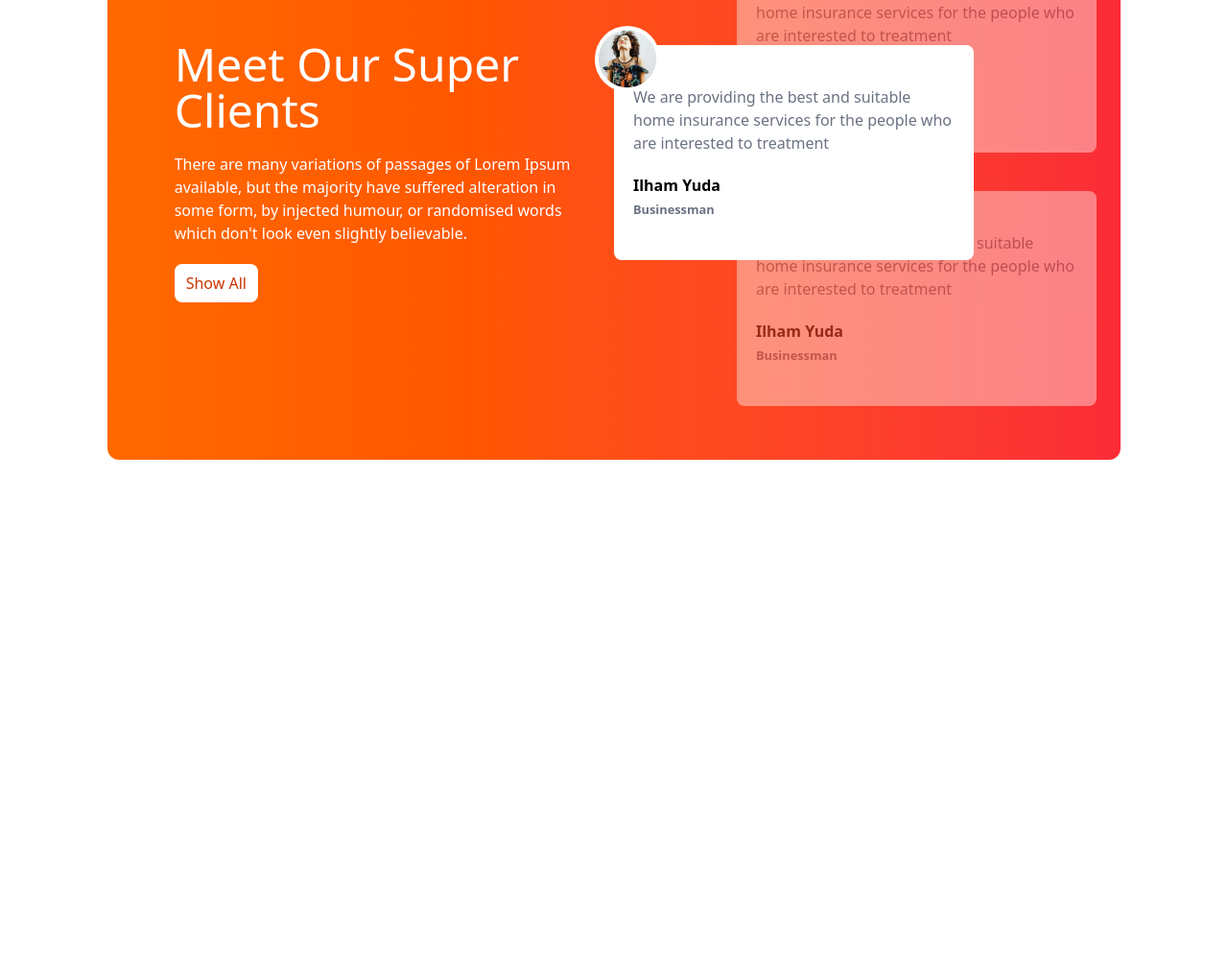
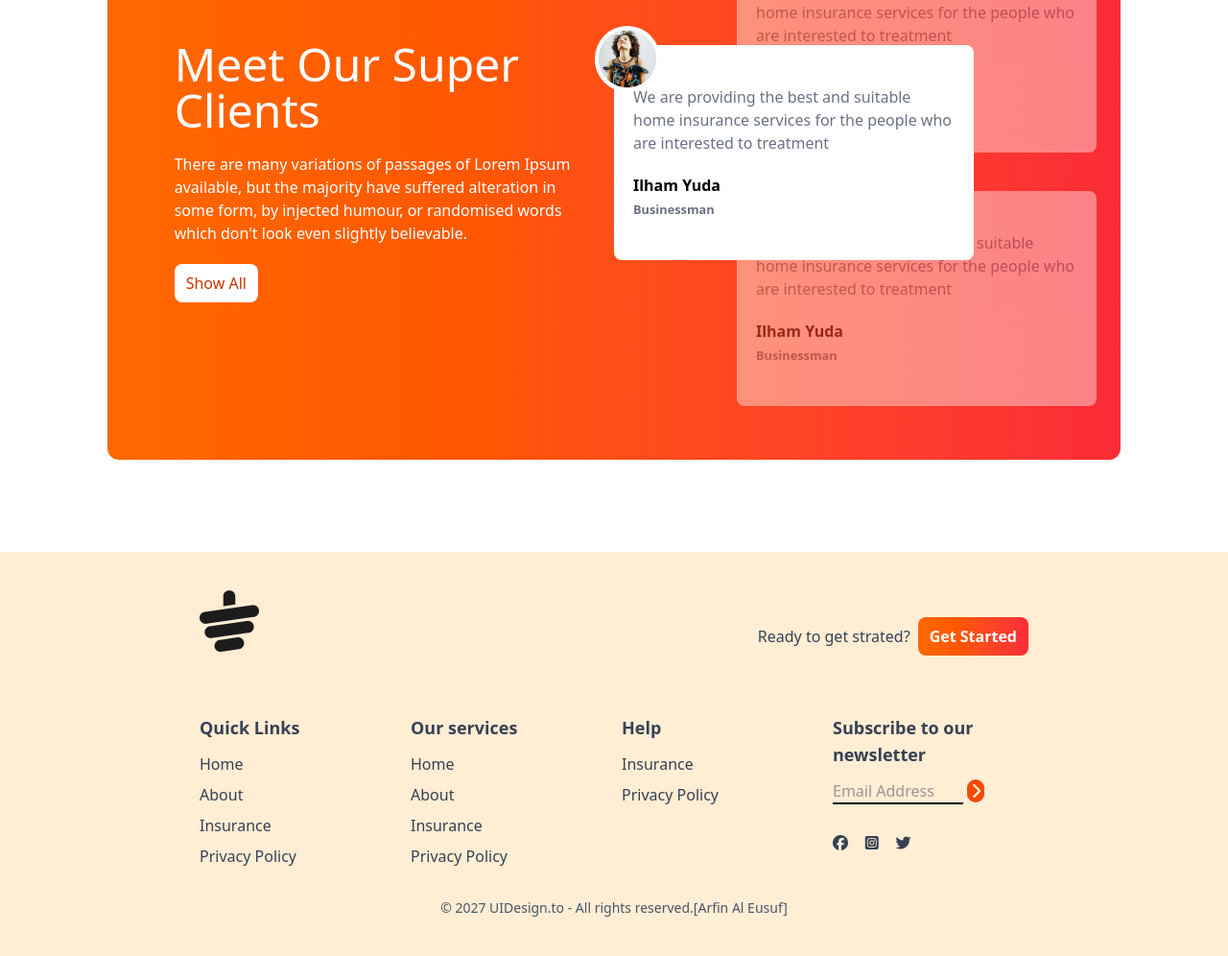
Before and after one commit to ArfinAlEusuf/tea-house, a plain HTML site: page index.html in a window 1280 px wide. Shown: the part 1965-2961 px from the top of the page at 96% size. Before the commit the page ends 2540 px from the top, so only its background shows below. Drawn offline with nearby package versions, Linux system fonts and the light colour scheme.

Commit message:
footer complite

```diff
--- a/index.html
+++ b/index.html
@@ -210,7 +210,93 @@
         </div>
       </div>
     </section>
+    <!-- News section Home Work -->
   </main>
+  <footer class="bg-orange-100 text-gray-700 py-10 px-4 md:px-16">
+    <div class="w-9/12 mx-auto">
+      <!-- logo -->
+      <div class="mb-8 flex justify-between">
+        <img class="mb-8" src="images/cup.png" alt="">
+        <div class="flex items-center gap-2">
+          <h4>Ready to get strated?</h4>
+          <button class="bg-gradient-to-r from-orange-500 to-red-500 px-3 py-2 rounded-lg text-white font-bold">Get
+            Started</button>
+        </div>
+      </div>
+      <!-- links -->
+      <div class="grid grid-cols-1 md:grid-cols-2 lg:grid-cols-4 gap-4">
+
+        <!-- first colum -->
+        <div>
+          <h3 class="font-semibold text-lg mb-3">Quick Links</h3>
+          <ul class="space-y-2">
+            <li>
+              <a class="hover:text-orange-600" href="#">Home</a>
+            </li>
+            <li>
+              <a class="hover:text-orange-600" href="#">About</a>
+            </li>
+            <li>
+              <a class="hover:text-orange-600" href="#">Insurance</a>
+            </li>
+            <li>
+              <a class="hover:text-orange-600" href="#">Privacy Policy</a>
+            </li>
+          </ul>
+        </div>
+        <!-- second colum -->
+        <div>
+          <h3 class="font-semibold text-lg mb-3">Our services</h3>
+          <ul class="space-y-2">
+            <li>
+              <a class="hover:text-orange-600" href="#">Home</a>
+            </li>
+            <li>
+              <a class="hover:text-orange-600" href="#">About</a>
+            </li>
+            <li>
+              <a class="hover:text-orange-600" href="#">Insurance</a>
+            </li>
+            <li>
+              <a class="hover:text-orange-600" href="#">Privacy Policy</a>
+            </li>
+          </ul>
+        </div>
+        <!-- third colum -->
+        <div>
+          <h3 class="font-semibold text-lg mb-3">Help</h3>
+          <ul class="space-y-2">
+
+            <li>
+              <a class="hover:text-orange-600" href="#">Insurance</a>
+            </li>
+            <li>
+              <a class="hover:text-orange-600" href="#">Privacy Policy</a>
+            </li>
+          </ul>
+        </div>
+        <!-- fourth section -->
+        <div>
+          <h3 class="font-semibold text-lg mb-3">Subscribe to our<br> newsletter</h3>
+          <div class="flex flex-col space-y-2">
+            <div>
+              <input placeholder="Email Address" type="text" class="bg-transparent border-b-2 border-black w-4/6">
+              <i
+                class="fa-solid fa-chevron-right p-1 bg-orange-600 inline-flex rounded-full  text-white justify-center items-center"></i>
+              <div class="flex justify-between w-2/5 mb-2 mt-8">
+                <i class="fa-brands fa-facebook"></i>
+                <i class="fa-brands fa-square-instagram"></i>
+                <i class="fa-brands fa-twitter"></i>
+              </div>
+            </div>
+          </div>
+        </div>
+      </div>
+      <div class="text-center pt-4 mt-4">
+        <p class="text-sm text-gray-600">© 2027 UIDesign.to - All rights reserved.[Arfin Al Eusuf]</p>
+      </div>
+    </div>
+  </footer>
 </body>
 
 </html>
```
